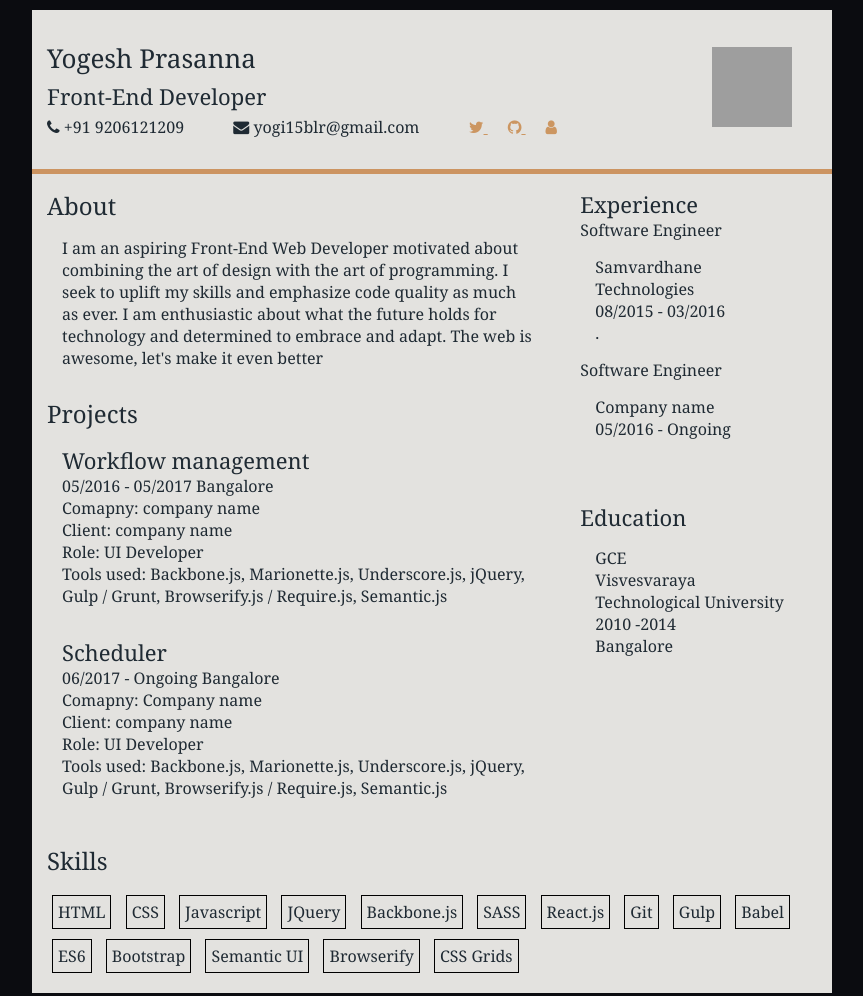
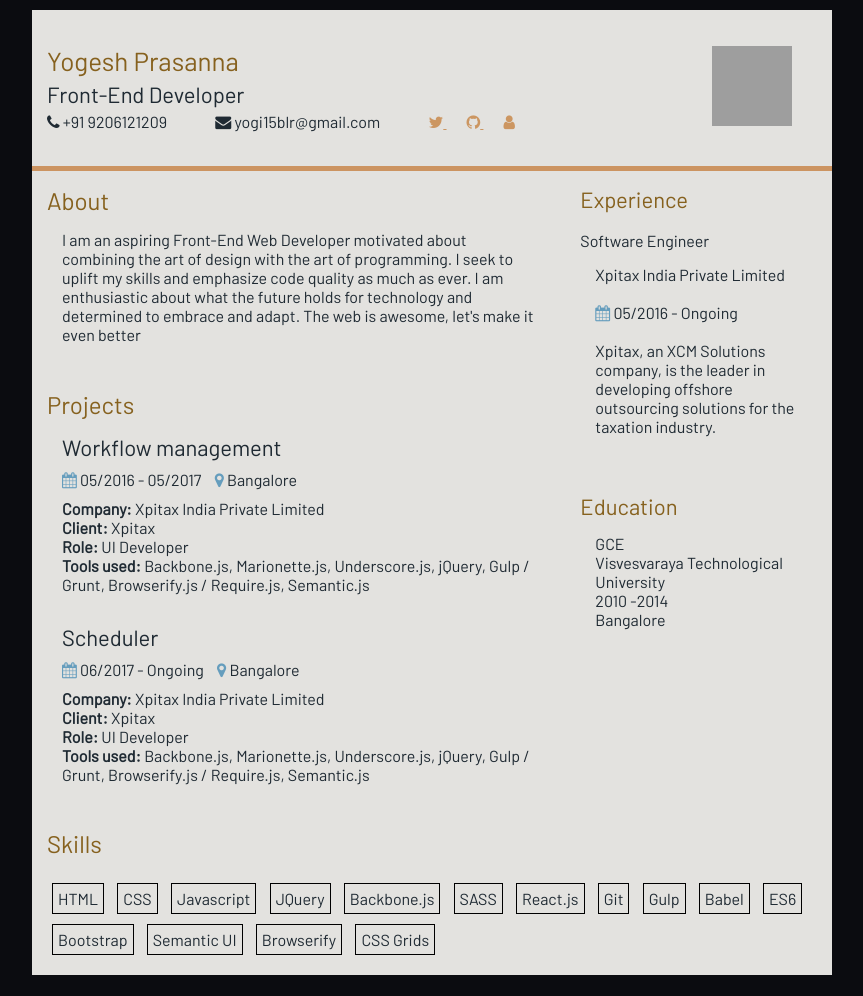
Before and after one commit to YogeshPrasanna/YogeshPrasanna.github.io, a plain HTML site: page index.html in a window 1280 px wide. Shown: the whole page, without its empty margins (208-1071 px from the left). Drawn offline with Linux system fonts and the light colour scheme; grey boxes are pictures that could not be loaded.

Commit message:
add more info and css changes

```diff
--- a/index.html
+++ b/index.html
@@ -7,30 +7,30 @@
     <title>CV</title>
     <meta name="viewport" content="width=device-width, initial-scale=1">
     <link href="https://fonts.googleapis.com/css?family=Saira+Condensed" rel="stylesheet">
+    <link href="https://fonts.googleapis.com/css?family=Barlow" rel="stylesheet">
     <link rel="stylesheet" href="https://cdnjs.cloudflare.com/ajax/libs/font-awesome/4.7.0/css/font-awesome.min.css">
     <link rel="stylesheet" href="reset.css">
     <link rel="stylesheet" type="text/css" media="screen" href="main.css" />
-    <!-- <script src="main.js"></script> -->
 </head>
 
 <body>
     <div class="container">
         <div class="header grid-area">
             <div id="header-content">
-                <h2 class="header-content-info">Yogesh Prasanna</h2>
+                <h2 class="header-content-info" style="color:#86611e">Yogesh Prasanna</h2>
                 <h4 class="header-content-info">Front-End Developer</h3>
                     <span class="header-content-info">
                         <i class="fa fa-phone" aria-hidden="true"></i> +91 9206121209</span>
-                    <span class="header-content-info">
+                    <span class="header-content-info button" onclick="window.location.href = 'mailto:user@example.com?subject=Subject&body=message%20goes%20here';">
                         <i class="fa fa-envelope" aria-hidden="true"></i> yogi15blr@gmail.com</span>
                     <span class="header-content-info">
-                        <a href="https://twitter.com/yogidot15">
+                        <a href="https://twitter.com/yogidot15" title="twitter">
                             <i class="fa fa-twitter" aria-hidden="true"></i>
                         </a>
-                        <a href="https://github.com/YogeshPrasanna">
+                        <a href="https://github.com/YogeshPrasanna" title="github">
                             <i class="fa fa-github" aria-hidden="true"></i>
                         </a>
-                        <a href="https://yogeshprasanna.github.io/Portfolio">
+                        <a href="https://yogeshprasanna.github.io/Portfolio" title="portfolio">
                             <i class="fa fa-user" aria-hidden="true"></i>
                         </a>
                     </span>
@@ -41,7 +41,7 @@
         </div>
         <div class="sidebar grid-area">
             <div class="nested">
-                <h3>About</h3>
+                <h3 class="main-heading">About</h3>
                 <div>
                     I am an aspiring Front-End Web Developer motivated about combining the art of design with the art of programming. I seek
                     to uplift my skills and emphasize code quality as much as ever. I am enthusiastic about what the future
@@ -49,16 +49,18 @@
                 </div>
             </div>
             <div class="nested">
-                <h3>Projects</h3>
+                <h3 class="main-heading">Projects</h3>
                 <div>
                     <h4 class="project-heading">Workflow management</h4>
-                    <div>05/2016 - 05/2017
-                        <span> Bangalore </span>
+                    <div style="padding-top: 10px;padding-bottom: 10px;">
+                        <i class="icon fa fa-calendar"></i> 05/2016 - 05/2017
+                        <span style="padding-left: 10px">
+                            <i class="icon fa fa-map-marker"></i> Bangalore </span>
                     </div>
                     <div>
-                        <span class="project-info-header">Comapny: </span>company name</div>
+                        <span class="project-info-header">Company: </span>Xpitax India Private Limited</div>
                     <div>
-                        <span class="project-info-header">Client: </span>company name</div>
+                        <span class="project-info-header">Client: </span>Xpitax</div>
                     <div>
                         <span class="project-info-header">Role: </span>UI Developer</div>
                     <div>
@@ -67,13 +69,15 @@
                 </div>
                 <div>
                     <h4 class="project-heading">Scheduler</h4>
-                    <div>06/2017 - Ongoing
-                        <span> Bangalore </span>
+                    <div style="padding-top: 10px;padding-bottom: 10px;">
+                        <i class="icon fa fa-calendar"></i> 06/2017 - Ongoing
+                        <span style="padding-left: 10px">
+                            <i class="icon fa fa-map-marker"></i> Bangalore </span>
                     </div>
                     <div>
-                        <span class="project-info-header">Comapny: </span>Company name</div>
+                        <span class="project-info-header">Company: </span>Xpitax India Private Limited</div>
                     <div>
-                        <span class="project-info-header">Client: </span>company name</div>
+                        <span class="project-info-header">Client: </span>Xpitax</div>
                     <div>
                         <span class="project-info-header">Role: </span>UI Developer</div>
                     <div>
@@ -84,8 +88,9 @@
         </div>
         <div class="main grid-area">
             <div class="nested">
-                <h4>Experience</h4>
-                <span>Software Engineer</span>
+                <h4 class="main-heading">Experience</h4>
+                <br />
+                <!--<span>Software Engineer</span>
                 <div>
                     <div>Samvardhane Technologies</div>
                     <div>
@@ -94,20 +99,24 @@
                     <div>
                         .
                     </div>
-                </div>
-                <span>Software Engineer</span>
+                </div> -->
+                <span>
+                    <b>Software Engineer</b>
+                </span>
                 <div>
-                    <div>Company name</div>
+                    <div> Xpitax India Private Limited </div>
                     <div>
-                        05/2016 - Ongoing
+                        <br />
+                        <i class="icon fa fa-calendar"></i> 05/2016 - Ongoing
                     </div>
                     <div>
-                        <!-- Xpitax, an XCM Solutions company, is the leader in developing offshore outsourcing solutions for the taxation industry. -->
+                        <br /> Xpitax, an XCM Solutions company, is the leader in developing offshore outsourcing solutions for
+                        the taxation industry.
                     </div>
                 </div>
             </div>
             <div class="nested">
-                <h4>Education</h4>
+                <h4 class="main-heading">Education</h4>
                 <div>
                     <div>GCE </div>
                     <div>Visvesvaraya Technological University</div>
@@ -119,7 +128,7 @@
             </div>
         </div>
         <div class="footer grid-area">
-            <h3>Skills</h3>
+            <h3 class="main-heading">Skills</h3>
             <div class="nested">
                 <span>HTML</span>
                 <span>CSS</span>
--- a/main.css
+++ b/main.css
@@ -1,7 +1,7 @@
 body {
   background-color: #0B0C10;
   color: #1F2A33;
-  font-family: 'Saira Condensed', sans-serif;
+  font-family: 'Barlow',sans-serif;
   font-size: 16px;
   line-height: 17px;
 }
@@ -29,6 +29,15 @@ div {
   grid-auto-columns: auto;
   grid-template-rows: 1fr;
   border-bottom: 5px solid rgba(189, 99, 15, 0.603) !important;
+}
+
+.main-heading {
+  color: #86611e;
+  font-weight: 300;
+}
+
+.icon {
+  color: #659DBD;
 }
 
 .header #header-content {
@@ -68,7 +77,7 @@ div {
 }
 
 .project-info-header {
-  font-style: bold;
+  font-weight: bold;
 }
 
 .main {
@@ -97,7 +106,7 @@ div {
 .grid-area {
   background-color: #E3E2DF;
   border-radius: 0px;
-  font: 25px Georgia;
+  font: 25px Barlow;
 }
 
 h1 {
```
